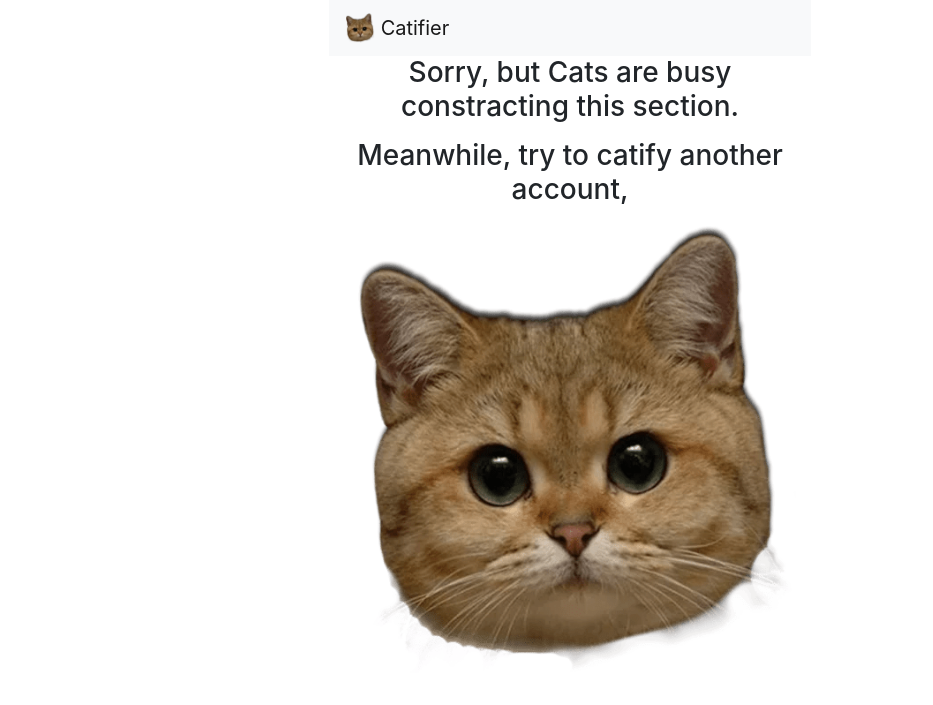
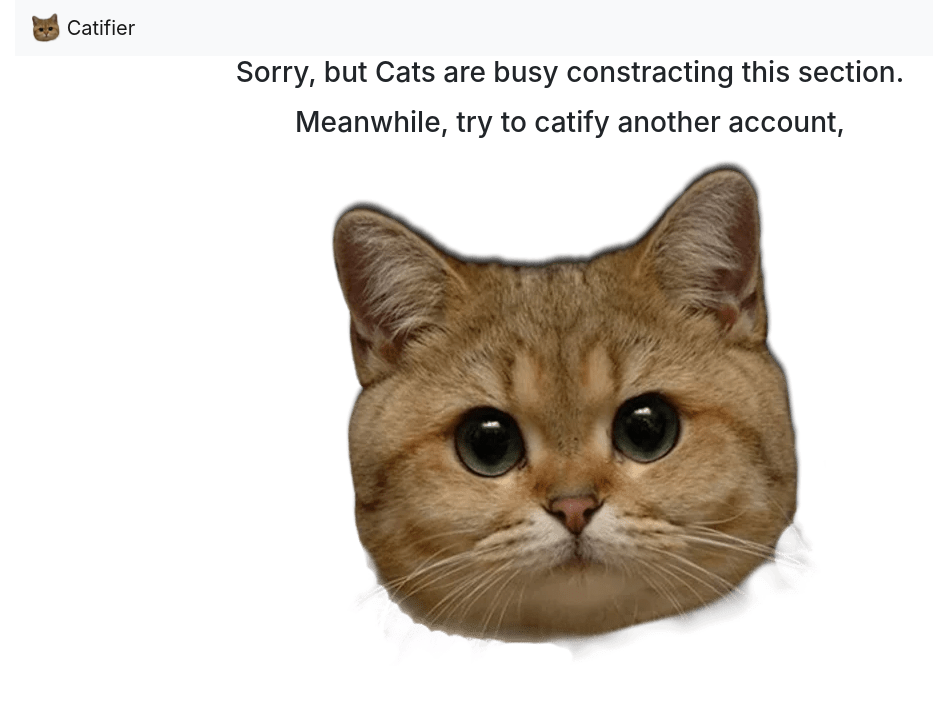
Before and after one commit to DmitrievDmitriyA/insta_catifier-server, a Flask app: page /result.html in a window 1280 px wide. Shown: the top 705 px of the page, without its empty margins (70-1003 px from the left). Run offline with Flask 2, Linux system fonts and the light colour scheme; data that the repository does not hold is empty; parts of the project's set-up code (start-up, migrations or seed data) failed here and were passed over; some libraries are stand-ins or nearby versions.

Commit message:
Adjusted other pages (except processing)

```diff
--- a/server/templates/404.html
+++ b/server/templates/404.html
@@ -12,8 +12,8 @@
 </head>
 
 <body>
-    <div class="container-fluid" style="max-width: 512px">
-        <nav class="navbar navbar-expand-lg navbar-light bg-light">
+    <div class="container-xl">
+        <nav class="navbar navbar-light bg-light">
             <a class="navbar-brand" href="./">
                 <img src="./static/assets/cat.ico" width="30" height="30" class="d-inline-block align-top" alt="">
                 Catifier
--- a/server/templates/error.html
+++ b/server/templates/error.html
@@ -12,8 +12,8 @@
 </head>
 
 <body>
-    <div class="container-fluid" style="max-width: 512px">
-        <nav class="navbar navbar-expand-lg navbar-light bg-light">
+    <div class="container-xl">
+        <nav class="navbar navbar-light bg-light">
             <a class="navbar-brand" href="./">
                 <img src="./static/assets/cat.ico" width="30" height="30" class="d-inline-block align-top" alt="">
                 Catifier
--- a/server/templates/gallery.html
+++ b/server/templates/gallery.html
@@ -39,8 +39,8 @@
 </head>
 
 <body>
-    <div class="container-fluid" style="max-width: 1024px">
-        <nav class="navbar navbar-expand-lg navbar-light bg-light">
+    <div class="container-xl">
+        <nav class="navbar navbar-light bg-light">
             <a class="navbar-brand" href="./">
                 <img src="./static/assets/cat.ico" width="30" height="30" class="d-inline-block align-top" alt="">
                 Catifier
--- a/server/templates/result.html
+++ b/server/templates/result.html
@@ -22,8 +22,8 @@
 </script>
 
 <body>
-    <div class="container-fluid" style="max-width: 512px">
-        <nav class="navbar navbar-expand-lg navbar-light bg-light">
+    <div class="container-xl">
+        <nav class="navbar navbar-light bg-light">
             <a class="navbar-brand" href="./">
                 <img src="./static/assets/cat.ico" width="30" height="30" class="d-inline-block align-top" alt="">
                 Catifier
```
